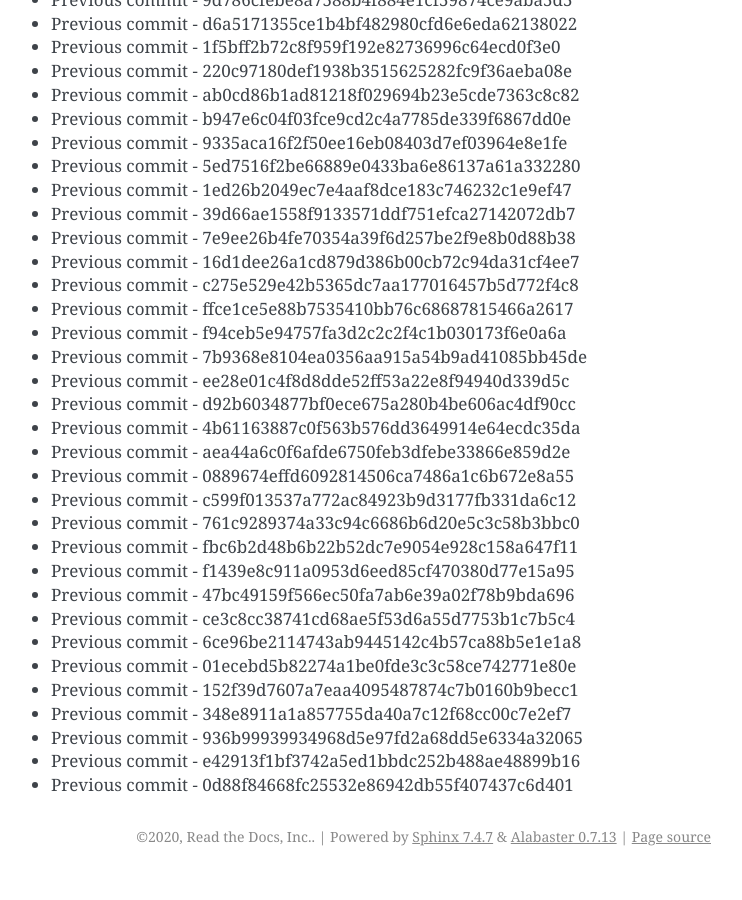
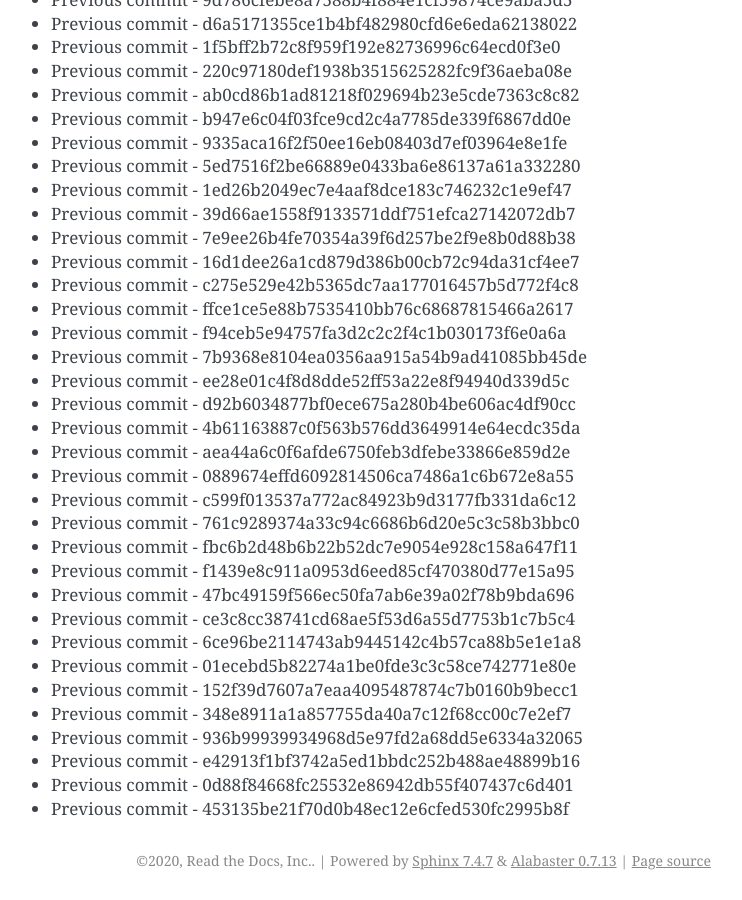
Before and after one commit to readthedocs/rtd-git-stresstest, a Sphinx documentation site: the page built from docs/updates.rst, in a window 1280 px wide and 900 px high, scrolled down 13863 px. Shown: the whole window, without its empty margins (399-1141 px from the left). Built offline with Sphinx 7.4.7, drawn with Linux system fonts in a browser that asks for light colours; before the commit the page ends 14739 px from its top, so only the background shows below that.

Commit message:
Generating commit from previous: 453135be21f70d0b48ec12e6cfed530fc2995b8f

```diff
--- a/docs/updates.rst
+++ b/docs/updates.rst
@@ -614,3 +614,4 @@ It can be tested for any performance characteristics.
 * Previous commit - 936b99939934968d5e97fd2a68dd5e6334a32065
 * Previous commit - e42913f1bf3742a5ed1bbdc252b488ae48899b16
 * Previous commit - 0d88f84668fc25532e86942db55f407437c6d401
+* Previous commit - 453135be21f70d0b48ec12e6cfed530fc2995b8f
```
